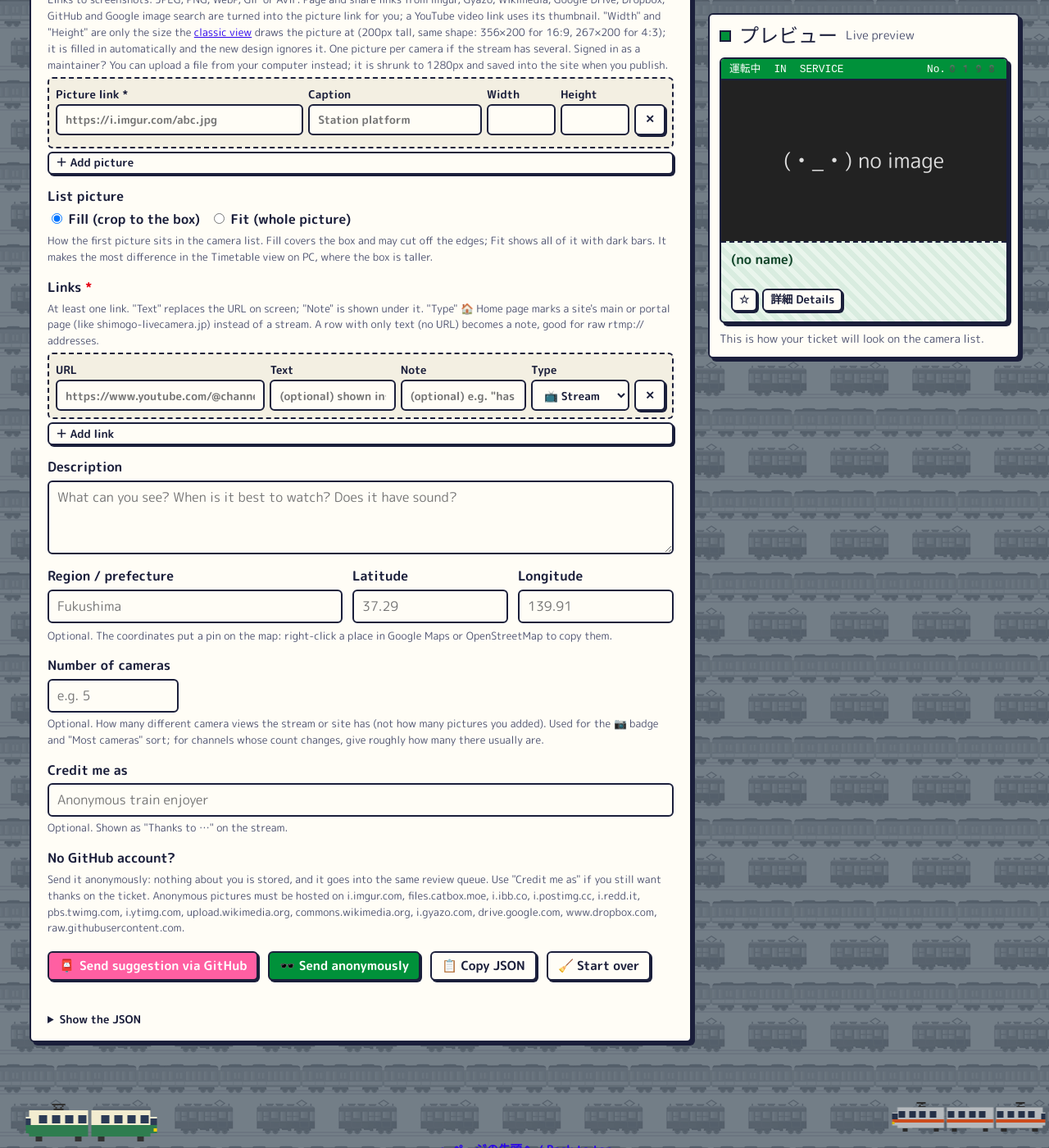
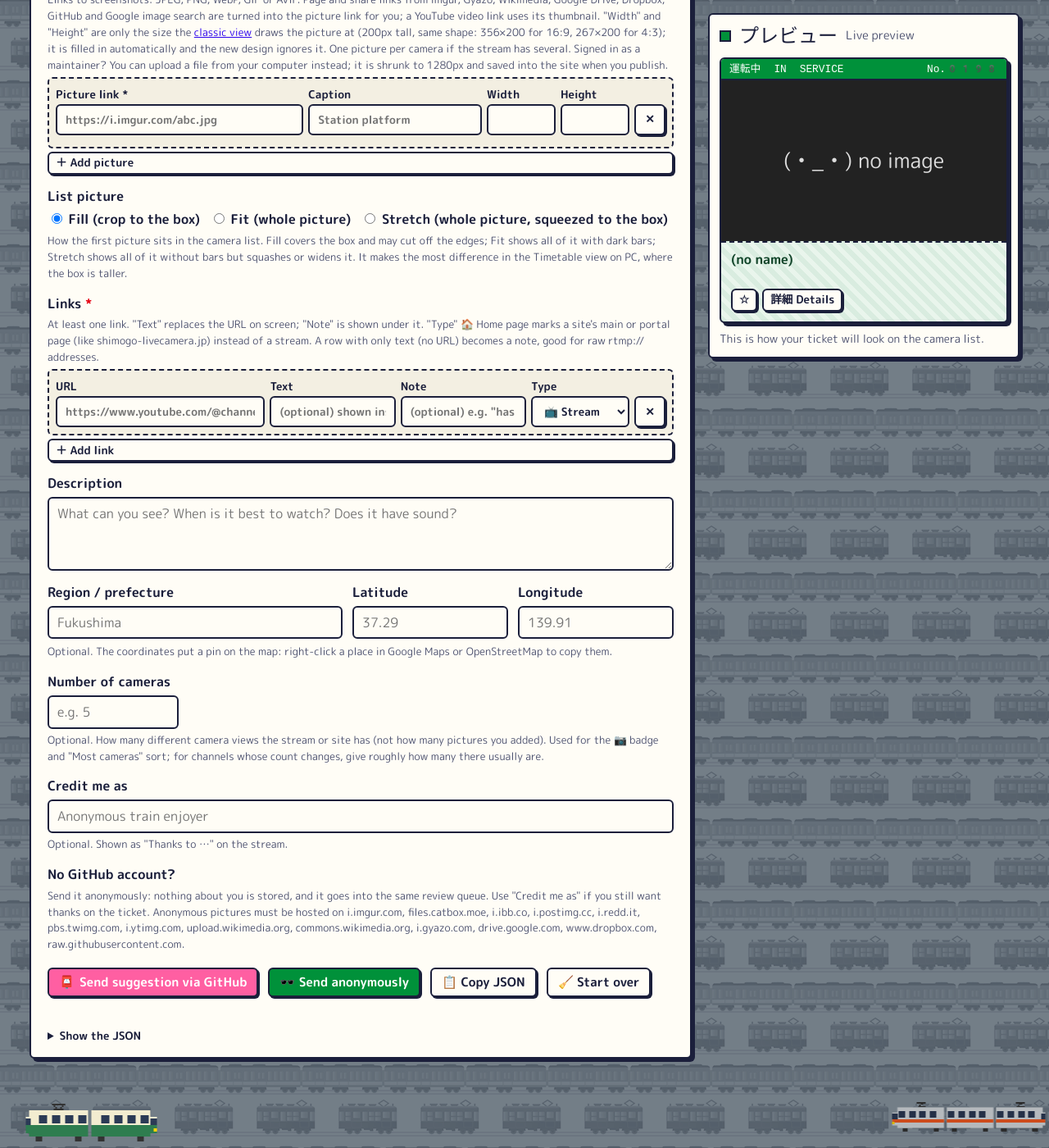
Before and after one commit to TrainStream/trainstream.github.io, a Jekyll site: the page built from submit/index.html, in a window 1280 px wide and 1400 px high, scrolled down 1110 px. Shown: the whole window at 82% size. Built offline with Jekyll 4.4.1, drawn with Linux system fonts in a browser that asks for light colours; some web fonts are replaced.

Commit message:
List picture: add a Stretch option (whole picture squeezed to the box)
Co-Authored-By: Claude Opus 5.5 <noreply@anthropic.com>
Claude-Session: https://claude.ai/code/session_016eFxwboJTwetv66sWZCP49

```diff
--- a/_data/stream_definitions.json
+++ b/_data/stream_definitions.json
@@ -78,9 +78,9 @@
                     "minimum": 1
                 },
                 "thumbFit": {
-                    "description": "Optional. \"fit\" shows the whole first picture in the camera list (with dark bars) instead of filling and cropping its box.",
+                    "description": "Optional. How the first picture sits in its camera-list box. Default: fills the box and crops the edges. \"fit\": the whole picture with dark bars. \"stretch\": the whole picture squeezed or stretched to the box.",
                     "type": "string",
-                    "enum": ["fit"]
+                    "enum": ["fit", "stretch"]
                 }
             }
         },
--- a/assets/css/site.scss
+++ b/assets/css/site.scss
@@ -1612,6 +1612,11 @@ textarea {
     .card[data-fit='fit'] & img {
         object-fit: contain;
     }
+
+    /* "Stretch": the whole picture, squeezed to the box's shape */
+    .card[data-fit='stretch'] & img {
+        object-fit: fill;
+    }
 }
 
 .cams-chip {
--- a/assets/js/cards.js
+++ b/assets/js/cards.js
@@ -193,7 +193,7 @@
         model.cameras = cams > 0 ? cams : 0;
         model.camCount = model.cameras;
         /* "fit": show the whole list picture instead of filling (and cropping) its box */
-        model.thumbFit = raw.thumbFit === 'fit';
+        model.thumbFit = raw.thumbFit === 'fit' || raw.thumbFit === 'stretch' ? raw.thumbFit : '';
         model.search = [
             model.name,
             model.region,
@@ -337,7 +337,7 @@
                 'data-id': model.id,
                 'data-status': model.status,
                 'data-geo': model.geo ? '1' : '0',
-                'data-fit': model.thumbFit ? 'fit' : null,
+                'data-fit': model.thumbFit || null,
             },
             [
                 el('header', { className: 'card-strip' }, [
--- a/assets/js/stream-rules.js
+++ b/assets/js/stream-rules.js
@@ -210,7 +210,7 @@
         if (str(input.submittedBy)) entry.submittedBy = str(input.submittedBy);
         var cameras = toNumber(input.cameras);
         if (cameras !== undefined) entry.cameras = isNaN(cameras) ? cameras : Math.floor(cameras);
-        if (input.thumbFit === 'fit') entry.thumbFit = 'fit';
+        if (input.thumbFit === 'fit' || input.thumbFit === 'stretch') entry.thumbFit = input.thumbFit;
         entry.images = (input.images || [])
             .map(function (img) {
                 img = img || {};
@@ -350,7 +350,7 @@
                 }
             });
             if (s.cameras !== undefined && !(Number.isInteger(s.cameras) && s.cameras >= 1)) errors.push(where + ': cameras must be a whole number of 1 or more.');
-            if (s.thumbFit !== undefined && s.thumbFit !== 'fit') errors.push(where + ': thumbFit can only be "fit".');
+            if (s.thumbFit !== undefined && s.thumbFit !== 'fit' && s.thumbFit !== 'stretch') errors.push(where + ': thumbFit can only be "fit" or "stretch".');
             ['lat', 'lng'].forEach(function (key) {
                 if (s[key] !== undefined && typeof s[key] !== 'number') errors.push(where + ': ' + key + ' must be a number.');
             });
--- a/assets/js/submit.js
+++ b/assets/js/submit.js
@@ -328,7 +328,7 @@
         $('f-description').value = entry.description || '';
         $('f-credit').value = entry.submittedBy || '';
         $('f-cameras').value = entry.cameras || '';
-        form.querySelector('input[name="thumb-fit"][value="' + (entry.thumbFit === 'fit' ? 'fit' : '') + '"]').checked = true;
+        form.querySelector('input[name="thumb-fit"][value="' + (entry.thumbFit === 'fit' || entry.thumbFit === 'stretch' ? entry.thumbFit : '') + '"]').checked = true;
         imagesBox.textContent = '';
         linksBox.textContent = '';
         (entry.images && entry.images.length ? entry.images : [{}]).forEach(addImageRow);
--- a/submit/index.html
+++ b/submit/index.html
@@ -98,8 +98,9 @@ scripts:
             <div class="toolbar-row">
                 <label><input type="radio" name="thumb-fit" value="" checked /> Fill (crop to the box)</label>
                 <label><input type="radio" name="thumb-fit" value="fit" /> Fit (whole picture)</label>
+                <label><input type="radio" name="thumb-fit" value="stretch" /> Stretch (whole picture, squeezed to the box)</label>
             </div>
-            <span class="hint">How the first picture sits in the camera list. Fill covers the box and may cut off the edges; Fit shows all of it with dark bars. It makes the most difference in the Timetable view on PC, where the box is taller.</span>
+            <span class="hint">How the first picture sits in the camera list. Fill covers the box and may cut off the edges; Fit shows all of it with dark bars; Stretch shows all of it without bars but squashes or widens it. It makes the most difference in the Timetable view on PC, where the box is taller.</span>
         </fieldset>
 
         <div class="field">
```
Also changed, not shown: README.md.
